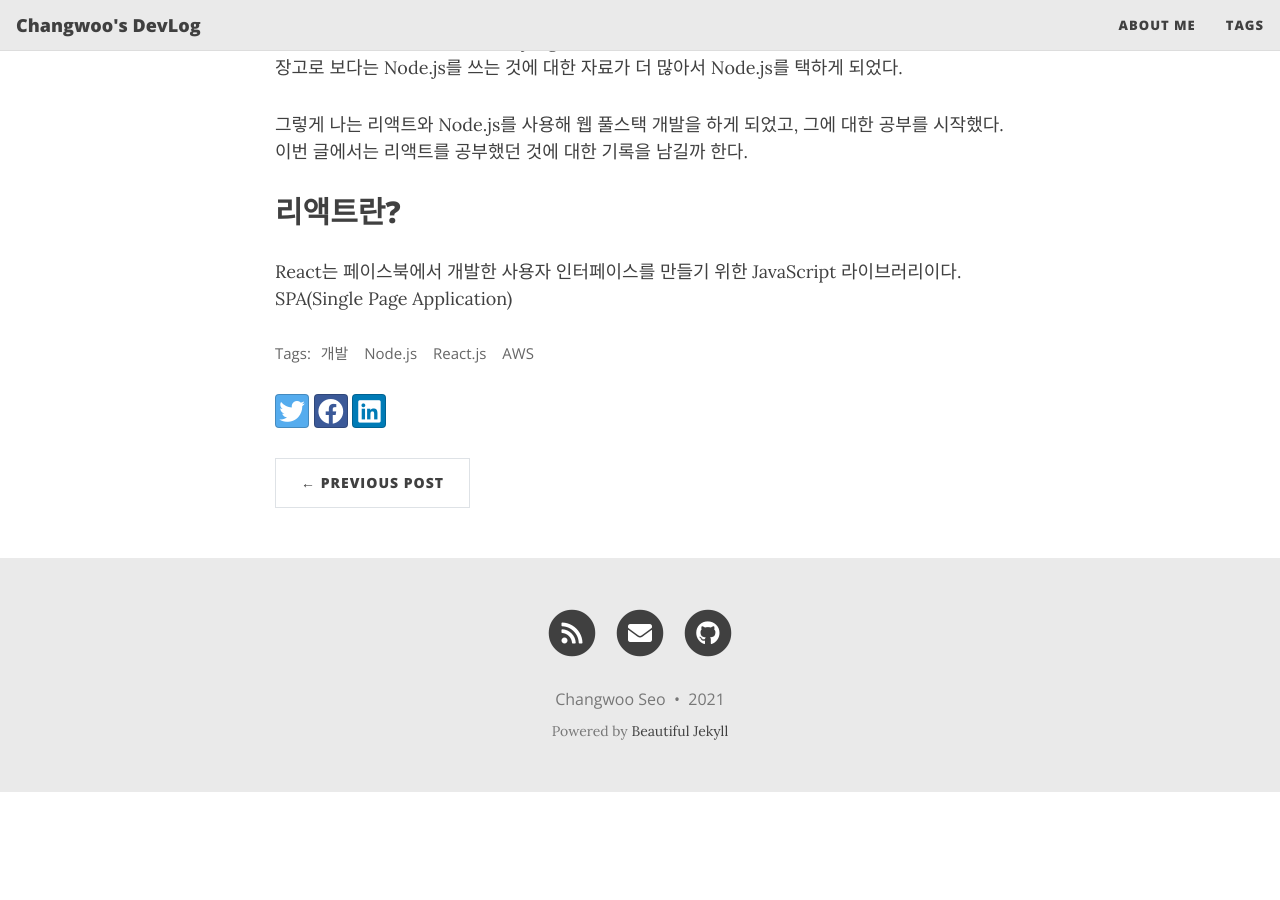
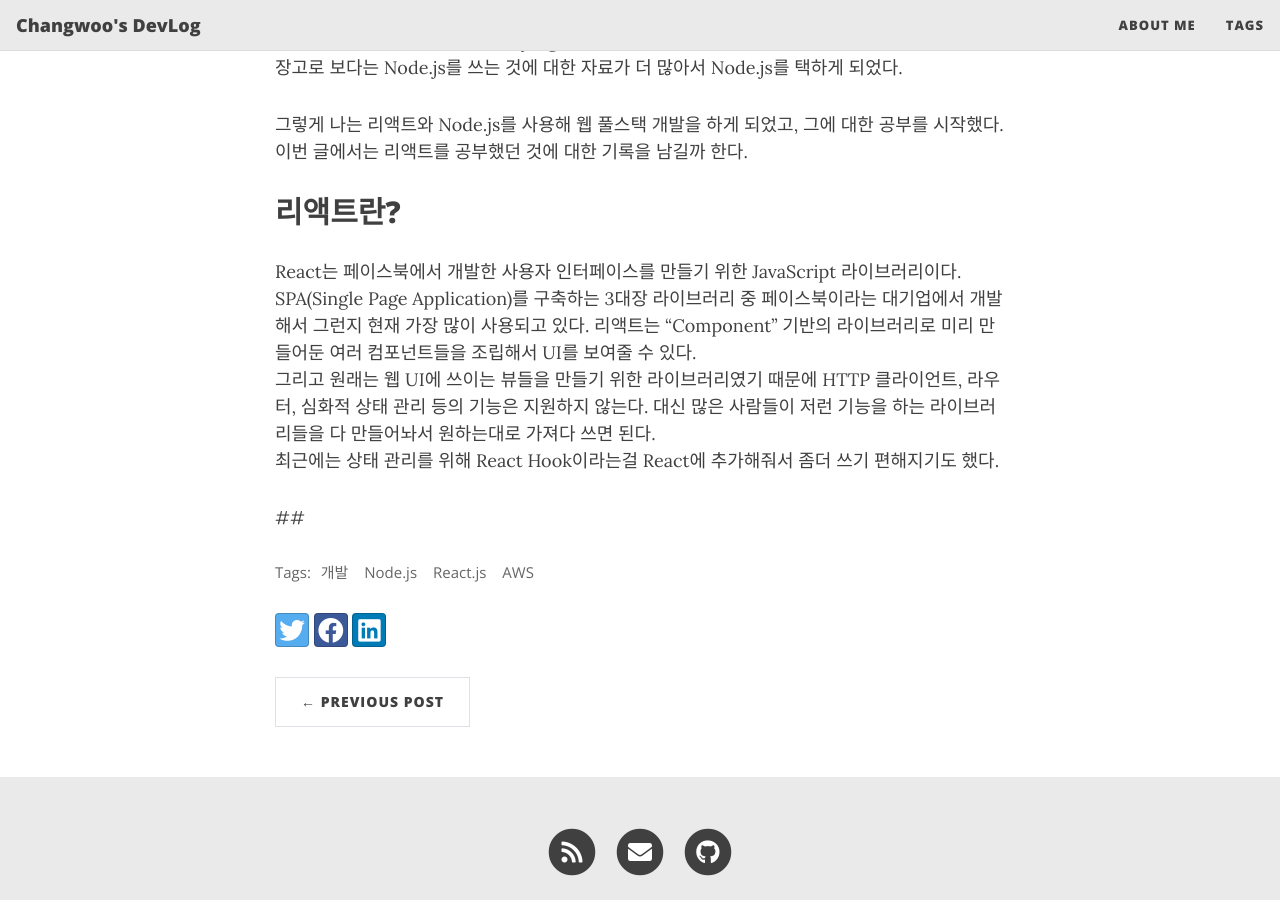
Before and after one commit to scw3812/scw3812.github.io, a Jekyll site: the page built from _posts/2021-01-05-c0ala-project-01.md, in a window 1280 px wide and 900 px high, scrolled down 864 px. Built offline with Jekyll 4.4.1, drawn with Linux system fonts in a browser that asks for light colours; nearby versions of some CDN libraries; before the commit the page ends 1656 px from its top, so only the background shows below that.

Commit message:
Update 2021-01-05-c0ala-project-01.md

```diff
--- a/_posts/2021-01-05-c0ala-project-01.md
+++ b/_posts/2021-01-05-c0ala-project-01.md
@@ -31,4 +31,11 @@ tags: [개발, Node.js, React.js, AWS]
 
 ## 리액트란?
 
-React는 페이스북에서 개발한 사용자 인터페이스를 만들기 위한 JavaScript 라이브러리이다. SPA(Single Page Application)
+React는 페이스북에서 개발한 사용자 인터페이스를 만들기 위한 JavaScript 라이브러리이다. SPA(Single Page Application)를 구축하는
+3대장 라이브러리 중 페이스북이라는 대기업에서 개발해서 그런지 현재 가장 많이 사용되고 있다. 리액트는 "Component" 기반의 라이브러리로
+미리 만들어둔 여러 컴포넌트들을 조립해서 UI를 보여줄 수 있다.
+그리고 원래는 웹 UI에 쓰이는 뷰들을 만들기 위한 라이브러리였기 때문에 HTTP 클라이언트, 라우터, 심화적 상태 관리 등의 기능은 지원하지
+않는다. 대신 많은 사람들이 저런 기능을 하는 라이브러리들을 다 만들어놔서 원하는대로 가져다 쓰면 된다.
+최근에는 상태 관리를 위해 React Hook이라는걸 React에 추가해줘서 좀더 쓰기 편해지기도 했다.
+
+##
```
